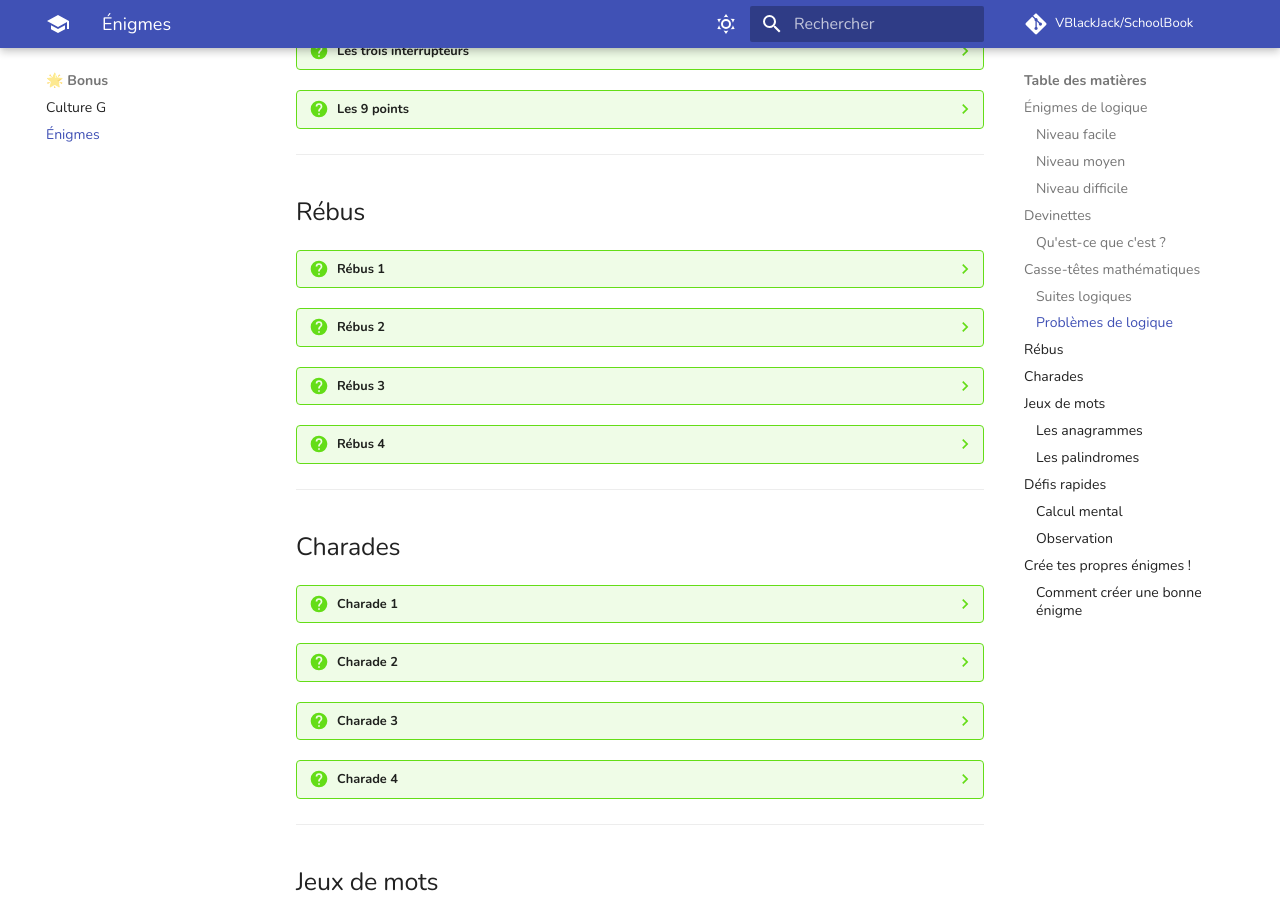
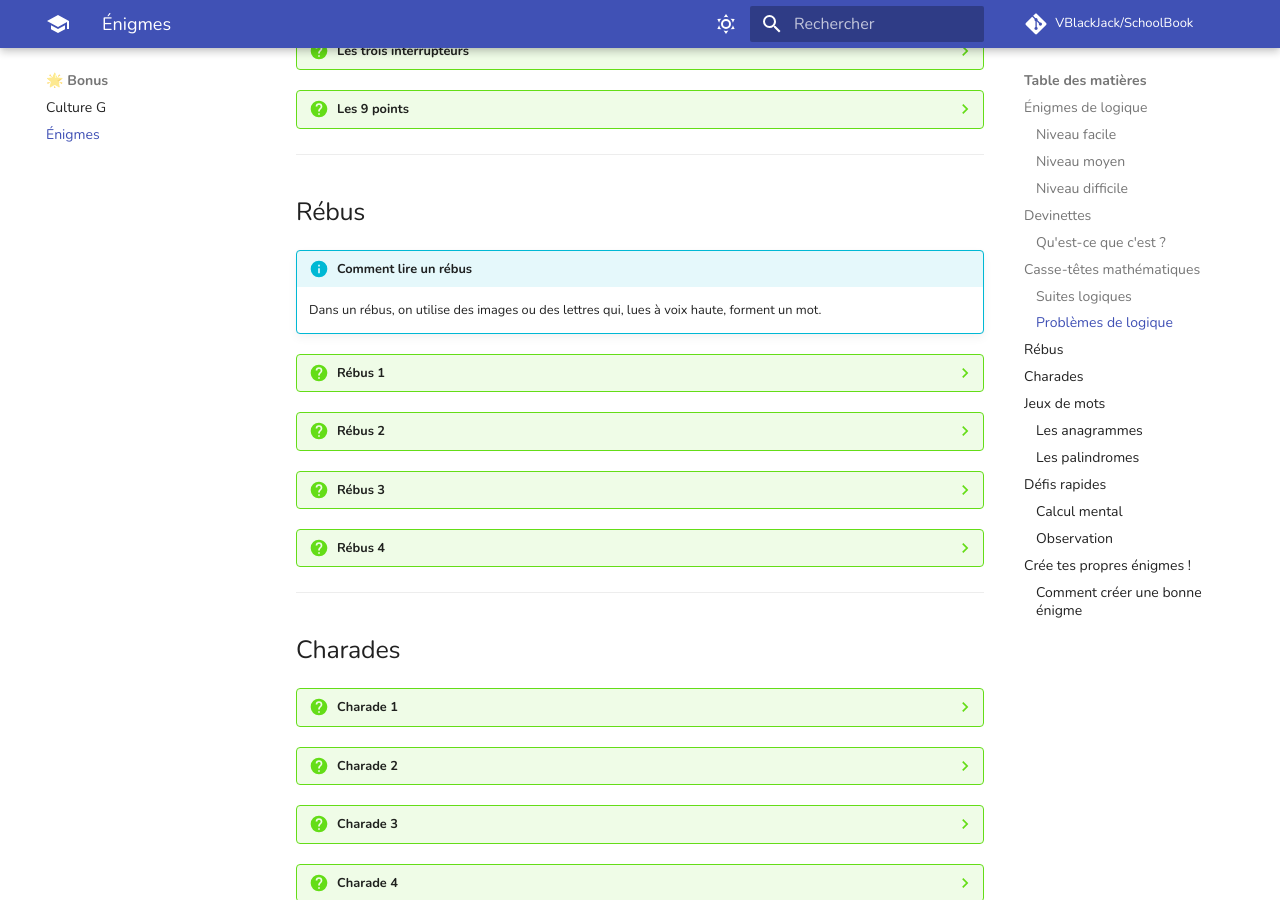
Before and after one commit to VBlackJack/SchoolBook, an MkDocs documentation site: the page built from docs/bonus/enigmes.md, in a window 1280 px wide and 900 px high, scrolled down 2106 px. Built offline with MkDocs 1.6.1 and Material for MkDocs 9.7.7, drawn with Linux system fonts in a browser that asks for light colours; comment, search, counter and statistics services are not loaded; part of the change alters nothing that is shown.

Commit message:
fix(enigmes): Correction des charades, rébus et anagrammes incohérents
Charades corrigées :
- Charade 1 : TÔT+POND≠AUTO → BAS+EAU=BATEAU
- Charade 2 : CHAT+ÉCAILLE≠CAROTTE → CHAT+EAU=CHAPEAU
- Charade 3 : BEL n'est pas une note → MI+RA(dieu)+BEL=MIRABELLE
- Charade 4 : EAU+PIE≠MANTEAU → CHAT+EAU=CHÂTEAU

Rébus corrigés :
- Remplacé 🐝+1=BEAU (incohérent) par B+💧=BEAU
- Remplacé les rébus confus par des rébus clairs :
  - CHAT+EAU=CHAPEAU, I+DÉ=IDÉE, PIN+SEAU=PINCEAU

Anagramme corrigé :
- Supprimé "GEAR" (mot anglais) de GARE→RAGE

Ajout d'une explication sur comment lire un rébus.

```diff
--- a/docs/bonus/enigmes.md
+++ b/docs/bonus/enigmes.md
@@ -241,95 +241,95 @@
 
 ## Rébus
 
+!!! info "Comment lire un rébus"
+    Dans un rébus, on utilise des images ou des lettres qui, lues à voix haute, forment un mot.
+
 ??? question "Rébus 1"
-    🐝 + 1 = ?
+    La lettre **B** + 💧 (de l'eau) = ?
 
     ??? success "Réponse"
-        **BEAU** (B + EAU)
+        **BEAU** !
+
+        B + EAU = BEAU [bo]
 
 ??? question "Rébus 2"
-    🅰️ + 🅱️ + 🐜 = ?
+    🐱 (un chat) + 💧 (de l'eau) = ?
 
     ??? success "Réponse"
-        **ABRICOT** (A + BRI + COT... non, plutôt ABONDANT : A + B + ON + DENT)
+        **CHAPEAU** !
 
-        Ou simplement : A + B + ANT = **HABITANT** ?
-
-        (Les rébus sont ouverts à interprétation !)
+        CHAT + EAU = CHAPEAU [ʃapo]
 
 ??? question "Rébus 3"
-    100 + 🎵 = ?
+    La lettre **I** + 🎲 (un dé) = ?
 
     ??? success "Réponse"
-        **SENSATION** (CENT + SA + SION/SON)
+        **IDÉE** !
+
+        I + DÉ = IDÉE [ide]
 
 ??? question "Rébus 4"
-    🍎 + 🅰️ + 👃 = ?
+    🌲 (un pin) + 🪣 (un seau) = ?
 
     ??? success "Réponse"
-        **PARISIEN** (POIRE... non)
+        **PINCEAU** !
 
-        Hmm, essayons : POMME + A + NEZ = **PAS DE NEZ** ?
+        PIN + SEAU = PINCEAU [pɛ̃so]
 
 ---
 
 ## Charades
 
 ??? question "Charade 1"
-    Mon premier est le contraire de "tard".
+    Mon premier est le contraire de "haut".
 
-    Mon deuxième est ce que font les poules.
+    Mon deuxième coule de source.
 
-    Mon tout est un moyen de transport.
+    Mon tout flotte sur l'eau.
 
     ??? success "Réponse"
-        - Mon premier : **TÔT**
-        - Mon deuxième : **PONDENT** (les poules pondent) → **POND**
-        - Mon tout : **TÔTPOND** = **AUTOBUS** ?
-
-        Non, reprenons :
-        - TÔT + O (les poules font "cot cot" ou pondent des **O**eufs)
-        - **AUTO** !
+        - Mon premier : **BAS** [ba]
+        - Mon deuxième : **EAU** [o]
+        - Mon tout : **BATEAU** [bato] !
 
 ??? question "Charade 2"
     Mon premier est un animal qui miaule.
 
-    Mon deuxième recouvre le corps des poissons.
+    Mon deuxième coule du robinet.
 
-    Mon tout est un légume orange.
+    Mon tout se porte sur la tête.
 
     ??? success "Réponse"
-        - Mon premier : **CHAT**
-        - Mon deuxième : **ÉCAILLE** → **ROTE** ? Non...
-
-        Reprenons :
-        - CHAT + ROT (bruit) = **CAROTTE** !
+        - Mon premier : **CHAT** [ʃa]
+        - Mon deuxième : **EAU** [o]
+        - Mon tout : **CHAPEAU** [ʃapo] !
 
 ??? question "Charade 3"
     Mon premier est une note de musique.
 
-    Mon deuxième est une note de musique.
+    Mon deuxième est le dieu égyptien du soleil.
 
-    Mon troisième est une note de musique.
+    Mon troisième signifie "joli" au masculin.
 
-    Mon tout est un fruit.
+    Mon tout est un petit fruit jaune.
 
     ??? success "Réponse"
-        - MI + RA + BEL = **MIRABELLE** !
+        - Mon premier : **MI** (note de musique)
+        - Mon deuxième : **RA** (dieu du soleil)
+        - Mon troisième : **BEL** (synonyme de "beau")
+        - Mon tout : **MIRABELLE** !
 
 ??? question "Charade 4"
-    Mon premier coule de source.
+    Mon premier est un animal qui ronronne.
 
-    Mon second est un oiseau bavard.
+    Mon deuxième sort du robinet.
 
-    Mon tout est un vêtement.
+    Mon tout est une grande demeure royale.
 
     ??? success "Réponse"
-        - Mon premier : **EAU**
-        - Mon second : **PIE**
-        - Mon tout : **ÉPAULE** ? Non...
-
-        Ou bien : **MANTEAU** (MAN + T + EAU)
+        - Mon premier : **CHAT** [ʃa]
+        - Mon deuxième : **EAU** [o]
+        - Mon tout : **CHÂTEAU** [ʃato] !
 
 ---
 
@@ -350,7 +350,7 @@
     Réarrange les lettres de **GARE** pour former un autre mot.
 
     ??? success "Réponse"
-        **RAGE** ou **GEAR**
+        **RAGE**
 
 ??? question "Anagramme 3"
     Réarrange les lettres de **AIMER** pour former un autre mot.
```
